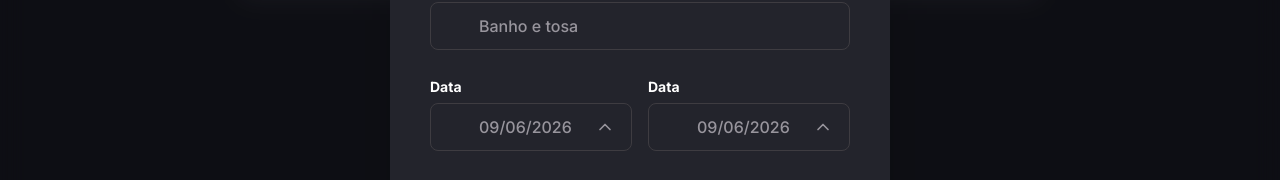
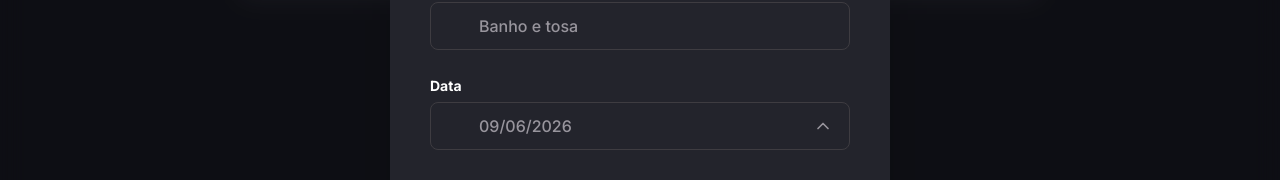
Before and after one commit to jaaum23/petshop, a Next.js app: page / in a window 1280 px wide. Both pictures are taken after a click on the button "NOVO AGENDAMENTO". Shown: the part 492-672 px from the top of the page. Built offline with nearby package versions, Linux system fonts and the light colour scheme.

Commit message:
feat: add validation to date field on form

```diff
--- a/src/components/appointment-form/appointment-form.tsx
+++ b/src/components/appointment-form/appointment-form.tsx
@@ -5,14 +5,16 @@ import Button from "@/components/ui/button";
 import { PawPrint, Phone, SquareChartGantt, User } from "lucide-react";
 import { useCallback, useEffect, useRef, useState } from "react";
 import z from "zod";
-import { useForm } from "react-hook-form";
+import { useForm, Controller } from "react-hook-form";
 import { zodResolver } from "@hookform/resolvers/zod";
+import { startOfToday } from "date-fns";
 
 const appointmentFormSchema = z.object({
   tutorName: z.string().min(1, "Campo obrigatório."),
   petName: z.string().min(1, "Campo obrigatório."),
   phone: z.string().regex(/^\d{11}$/, "O telefone deve ter 11 dígitos."),
   description: z.string().min(1, "Campo obrigatório."),
+  scheduledAt: z.date("Selecione uma data.").min(startOfToday(), "Selecione uma data válida."),
 });
 
 type AppointmentFormTypes = z.infer<typeof appointmentFormSchema>;
@@ -30,6 +32,7 @@ export function AppointmentForm() {
     handleSubmit,
     formState: { errors },
     reset,
+    control,
   } = useForm<AppointmentFormTypes>({
     resolver: zodResolver(appointmentFormSchema),
   });
@@ -119,8 +122,18 @@ export function AppointmentForm() {
                 errorMessage={errors.description?.message}
               />
               <div className="flex w-full items-center gap-4">
-                <DateField />
-                <DateField />
+                <Controller
+                  control={control}
+                  name="scheduledAt"
+                  render={({ field }) => (
+                    <DateField
+                      title="Data"
+                      value={field.value}
+                      onChange={field.onChange}
+                      errorMessage={errors.scheduledAt?.message}
+                    />
+                  )}
+                />
               </div>
               <div className="mt-2 flex w-full gap-4">
                 <Button title="CANCELAR" variant="cancelForm" type="button" onClick={() => resetForm()} />
--- a/src/components/appointment-form/date-field.tsx
+++ b/src/components/appointment-form/date-field.tsx
@@ -1,31 +1,61 @@
 "use client";
-import { format } from "date-fns";
+import { format, startOfToday } from "date-fns";
 import { Calendar, ChevronDown } from "lucide-react";
-import { useState } from "react";
+import { useEffect, useRef, useState } from "react";
 import { DayPicker } from "@daypicker/react";
 import "react-day-picker/style.css";
 import "@/styles/calendar.css";
 import { ptBR } from "date-fns/locale";
 
-export function DateField() {
+interface DateFieldProps {
+  title: string;
+  value?: Date;
+  onChange: (date?: Date) => void;
+  errorMessage?: string;
+}
+
+export function DateField({ title, value, onChange, errorMessage }: DateFieldProps) {
   const [isOpen, setIsOpen] = useState(false);
-  const [selected, setSelected] = useState<Date>();
 
   function openCalendar() {
     setIsOpen(!isOpen);
   }
 
+  const calendarRef = useRef<HTMLDivElement>(null);
+  const openCalendarBtn = useRef<HTMLDivElement>(null);
+
+  useEffect(() => {
+    if (!isOpen) return;
+
+    function handleClickOutside(e: MouseEvent) {
+      if (!calendarRef.current?.contains(e.target as Node) && !openCalendarBtn.current?.contains(e.target as Node)) {
+        setIsOpen(false);
+      }
+    }
+    document.addEventListener("mousedown", handleClickOutside);
+
+    return () => {
+      document.removeEventListener("mousedown", handleClickOutside);
+    };
+  }, [isOpen]);
+
   return (
     <div className="relative w-full">
-      <span className="text-label-medium text-content-primary">Data</span>
+      <div className="flex w-full items-center justify-between">
+        <span className="text-label-medium text-content-primary">{title}</span>
+        <span className="text-paragraph-small text-accent-red ml-2">{errorMessage}</span>
+      </div>
       <div
+        ref={openCalendarBtn}
         onClick={() => openCalendar()}
         className="border-border-primary hover:border-border-secondary mt-1 flex h-12 cursor-pointer items-center
           justify-between rounded-lg border px-4 transition-colors duration-200 ease-in-out"
       >
         <div className="flex items-center">
           <Calendar size={20} color="var(--color-content-brand)" className="mr-3" />
-          <span className="text-content-secondary">{format(new Date(), "dd/MM/yyyy")}</span>
+          <span className={`${value ? "text-content-primary" : "text-content-secondary"}`}>
+            {value ? value?.toLocaleDateString("pt-BR") : format(new Date(), "dd/MM/yyyy")}
+          </span>
         </div>
         <ChevronDown
           size={20}
@@ -35,18 +65,23 @@ export function DateField() {
       </div>
 
       {isOpen && (
+        <div ref={calendarRef}>
           <DayPicker
             className="bg-background-tertiary border-border-primary absolute! bottom-0 z-5 mb-13 rounded-lg border"
             mode="single"
-          selected={selected}
-          onSelect={setSelected}
-          animate
+            selected={value}
+            onSelect={(date) => {
+              onChange(date);
+              setIsOpen(false);
+            }}
             navLayout="around"
             showOutsideDays
             timeZone="America/Sao_Paulo"
             locale={ptBR}
             ISOWeek
+            disabled={(date) => date < startOfToday()}
           />
+        </div>
       )}
     </div>
   );
--- /dev/null
+++ b/src/components/ui/calendar.tsx
@@ -0,0 +1,7 @@
+import { DayPicker } from "@daypicker/react";
+
+export function CalendarTest() {
+  return (
+    <DayPicker />
+  )
+}
--- a/src/styles/calendar.css
+++ b/src/styles/calendar.css
@@ -1,3 +1,7 @@
+.rdp-root {
+  --rdp-outside-opacity: 0.4;
+}
+
 .rdp-chevron {
   width: 14px;
   height: 14px;
@@ -67,3 +71,14 @@
 .rdp-selected .rdp-day_button {
   color: var(--color-content-primary);
 }
+
+table {
+  display: flex;
+  flex-direction: column;
+  gap: 8px;
+}
+
+thead .rdp-weekdays {
+  display: flex;
+  justify-content: space-between;
+}
```
Lines whose indentation alone changed are shown as unchanged.
